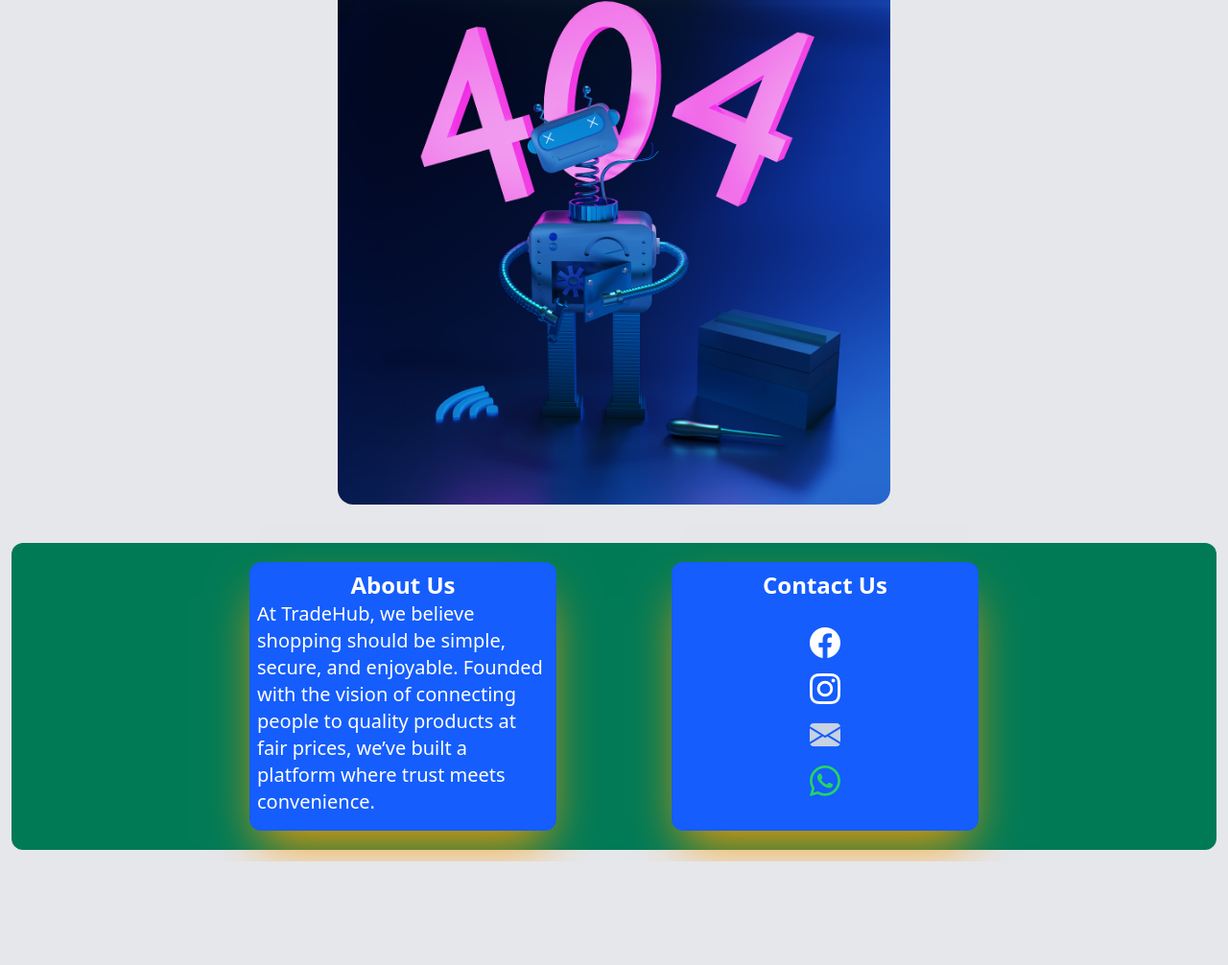
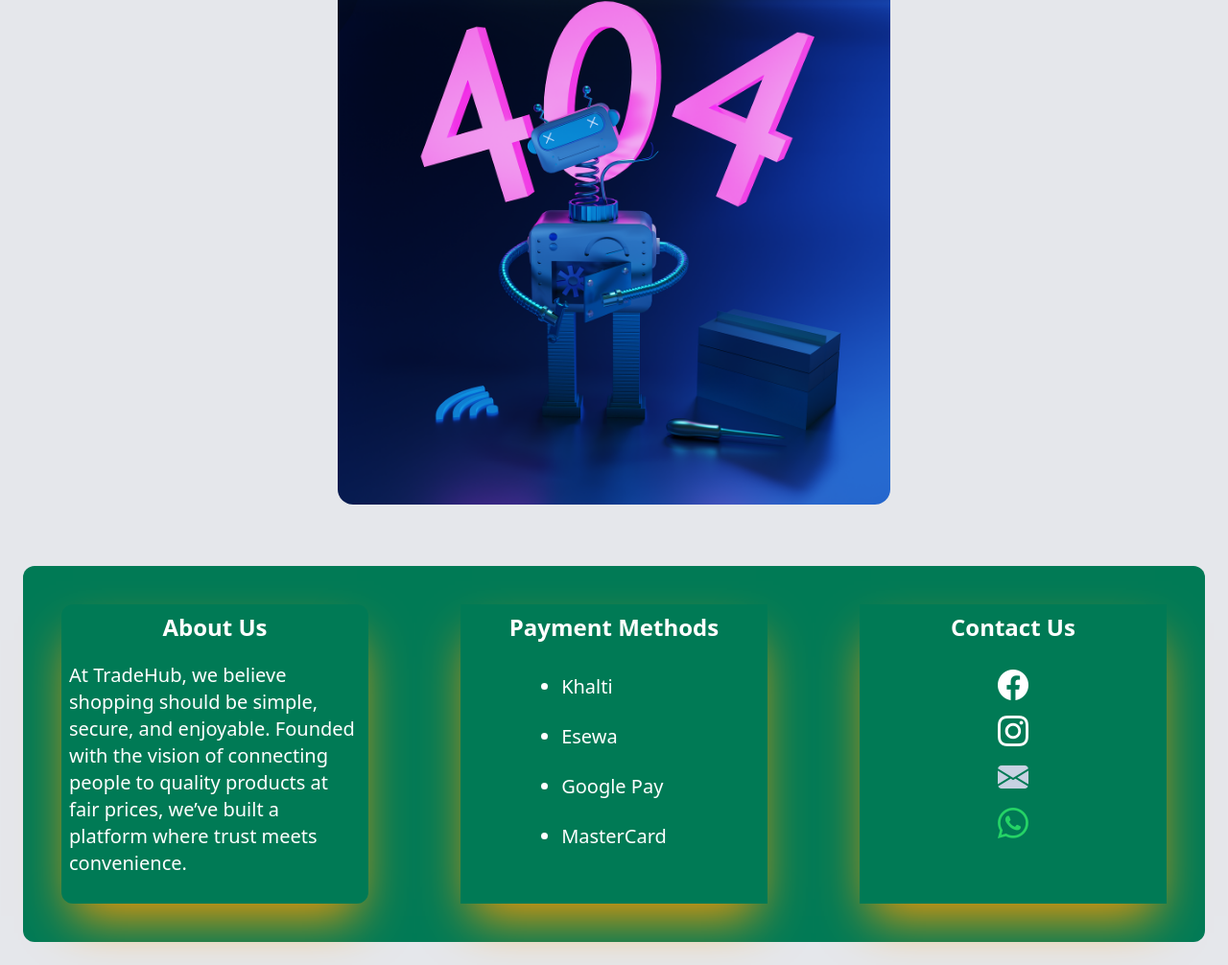
Before and after one commit to Pujan0021/3rd-Sem-Project, a website: page index.html in a window 1280 px wide. Shown: the part 238-1244 px from the top of the page at 96% size. Before the commit the page ends 1136 px from the top, so only its background shows below. Drawn offline with nearby package versions, Linux system fonts and the light colour scheme; files that its build step writes are made by us from their sources; no server answers.

Commit message:
Footer Updated

```diff
--- a/index.html
+++ b/index.html
@@ -22,7 +22,7 @@
             <input
               type="text"
               placeholder="Search Item ......."
-              class="bg-white inputBox w-96 border-none rounded-sm text-black text-center"
+              class="bg-white inputBox w-96 border-none rounded-sm text-black text-center sm:w-9"
             /><button
               class="bg-blue-700 searchBox w-28 p-1 rounded-sm text-white"
             >
@@ -92,16 +92,16 @@
         </div> -->
       </div>
     </section>
-    <footer>
+    <footer class="px-3 py-3">
       <div
-        class="my-3 mx-3 mb-3 rounded-xl bg-emerald-700 text-white flex flex-wrap justify-center gap-20 h-3xl"
+        class="m-3 p-5 rounded-xl bg-emerald-700 text-white flex flex-wrap justify-between gap-10 h-auto"
       >
         <div
           id="aboutus"
-          class="w-80 rounded-xl m-5 bg-blue-600 shadow-amber-500 shadow-2xl p-2 py-2"
+          class="w-80 rounded-xl m-5 shadow-amber-500 shadow-2xl p-2 py-2"
         >
           <h2 class="text-center text-2xl font-bold">About Us</h2>
-          <p class="text-xl">
+          <p class="text-xl py-5">
             At TradeHub, we believe shopping should be simple, secure, and
             enjoyable. Founded with the vision of connecting people to quality
             products at fair prices, we’ve built a platform where trust meets
@@ -110,11 +110,25 @@
         </div>
         <div
           id="contact"
-          class="w-80 rounded-xl bg-blue-600 shadow-amber-500 m-5 shadow-2xl p-2"
+          class="w-80 rounded-x shadow-amber-500 m-5 shadow-2xl p-2"
+        >
+          <h2 class="text-center text-2xl font-bold">Payment Methods</h2>
+          <div class="flex justify-center items-center">
+            <ul class="flex-row list-disc text-xl justify-between py-5">
+              <li class="py-3">Khalti</li>
+              <li class="py-3">Esewa</li>
+              <li class="py-3">Google Pay</li>
+              <li class="py-3">MasterCard</li>
+            </ul>
+          </div>
+        </div>
+        <div
+          id="contact"
+          class="w-80 rounded-x shadow-amber-500 m-5 shadow-2xl p-2"
         >
           <h2 class="text-center text-2xl font-bold">Contact Us</h2>
           <div class="flex justify-center items-center">
-            <ul class="flex-row justify-between m-5">
+            <ul class="flex-row justify-between py-5">
               <li>
                 <a href="#">
                   <i class="bi bi-facebook" style="font-size: 2rem"></i>
```
